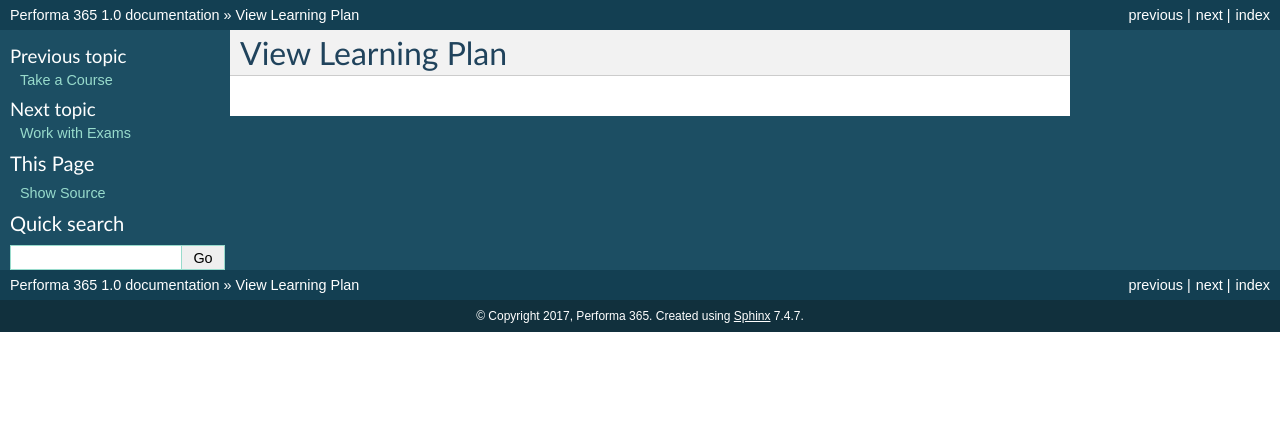
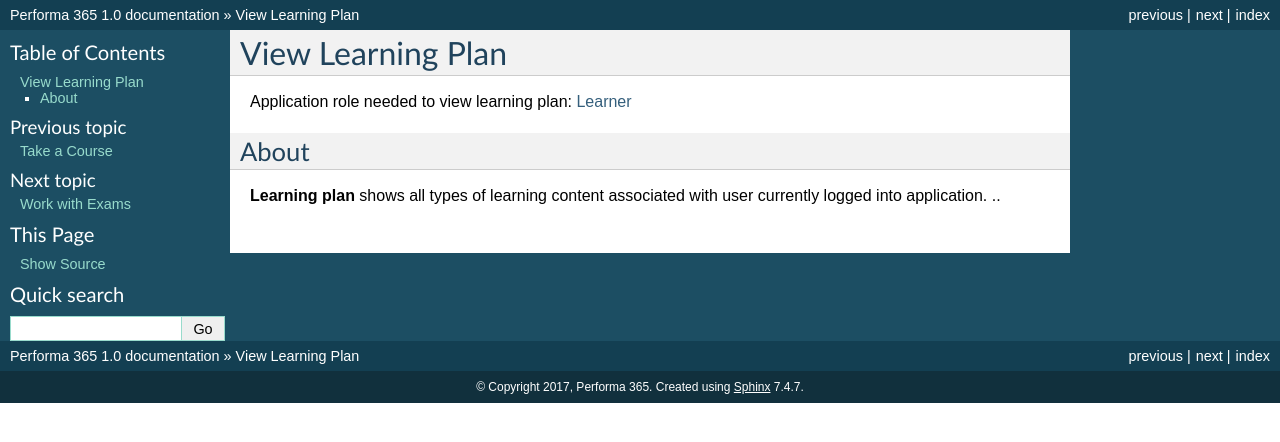
Before and after one commit to pslisko/performa365docs, a Sphinx documentation site: the page built from docs/howto/view_learning_plan.rst, in a window 1280 px wide. Shown: the top 442 px of the page. Built offline with Sphinx 7.4.7, drawn with Linux system fonts in a browser that asks for light colours; pages that are not in the unit, such as notebooks, are missing from menus.

Commit message:
Update view_learning_plan.rst

```diff
--- a/docs/howto/view_learning_plan.rst
+++ b/docs/howto/view_learning_plan.rst
@@ -1,2 +1,12 @@
 View Learning Plan
 ===================
+
+Application role needed to view learning plan: :ref:`Learner <learner>`
+
+About
+******
+
+..
+
+**Learning plan** shows all types of learning content associated with user currently logged into application.
+..
```
